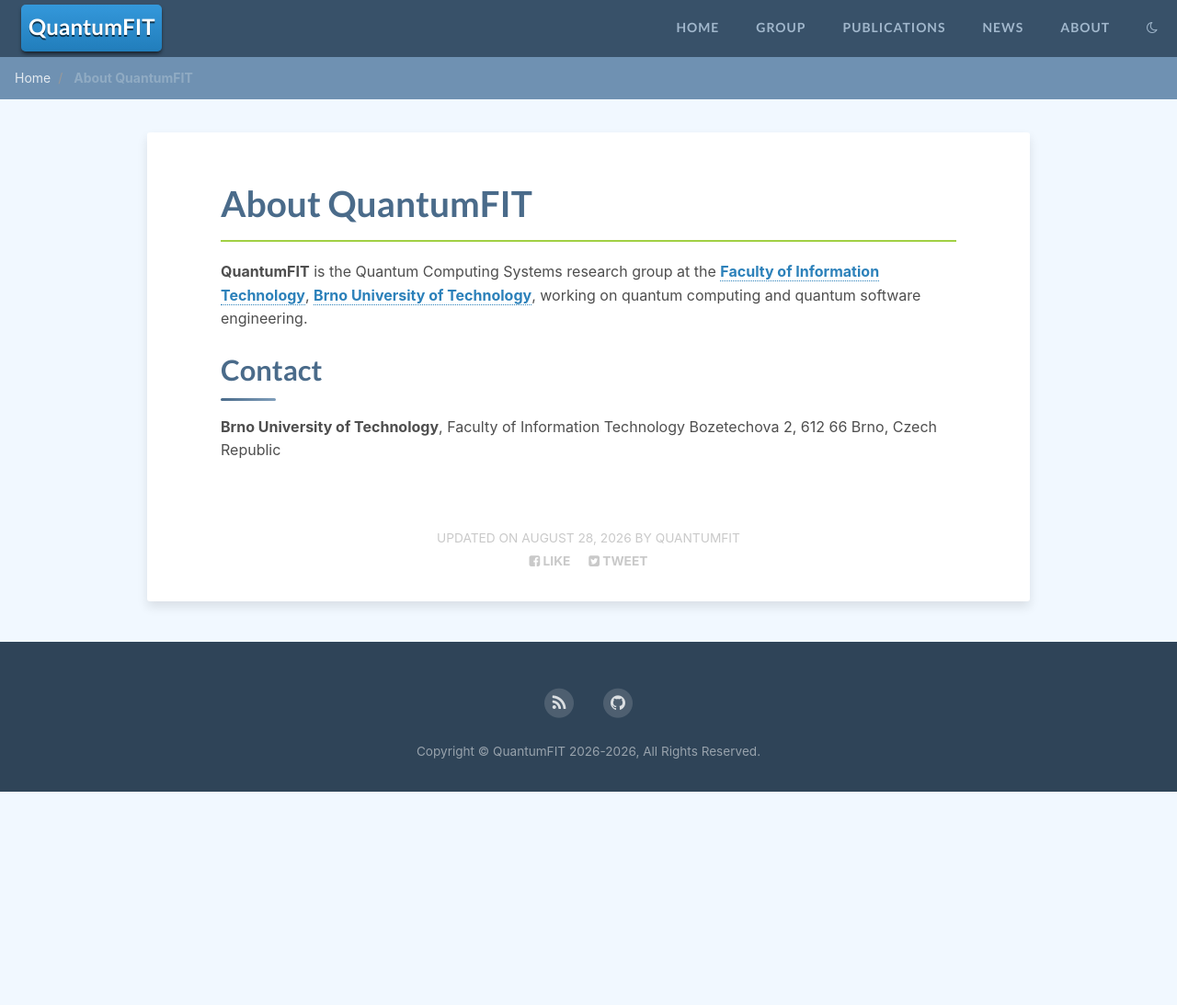
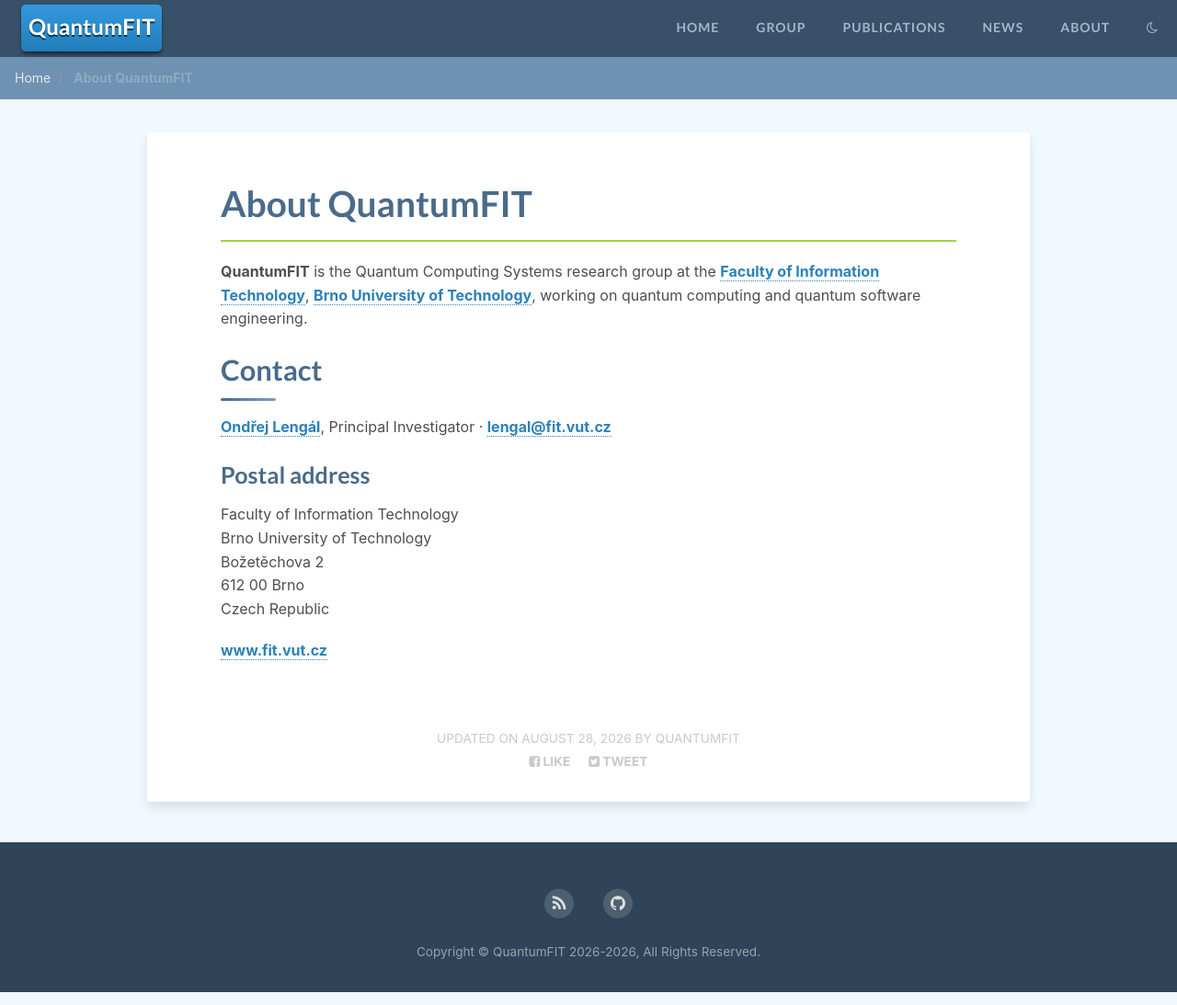
Before and after one commit to QuantumFIT/quantumfit.github.io, a Jekyll site: the page built from pages/about.md, in a window 1280 px wide and 1093 px high. Shown: the whole window at 92% size. Built offline with Jekyll 4.4.1, drawn with Linux system fonts in a browser that asks for light colours; nearby versions of some CDN libraries; library files that are not in the unit come from our copies.

Commit message:
About page: name a contact person and stack the postal address
_data/positions.yml is restructured into two blocks: `contact` (who to write
to) and `postal` (where to send physical mail). The postal block deliberately
carries no e-mail address.

pages/about.md renders the address as an <address> element with one line per
component, instead of the previous single loop that ran the department and the
street together into one paragraph with no separator. font-style is reset since
browsers italicise <address>.

Name, role, e-mail and the address come from
https://www.fit.vut.cz/person/lengal/ . The postal code is corrected: this file
said 612 66, FIT lists 612 00. Street name now carries its diacritics.

Co-Authored-By: Claude Opus 5 (1M context) <noreply@anthropic.com>

```diff
--- a/_data/positions.yml
+++ b/_data/positions.yml
@@ -1,14 +1,26 @@
-# Contact / affiliation details shown on the About page.
-- title: Brno University of Technology
-  roles:
-    - title: Research Group
-      dates:
-  department: Faculty of Information Technology
-  address: Bozetechova 2
-  location: 612 66 Brno, Czech Republic
-  phone:
-  mobile:
-  email:
-  profiles:
-    - lang: English
-      url: "https://www.fit.vut.cz/"
+# Contact details shown on the About page (pages/about.md).
+#
+# Two separate blocks on purpose:
+#   contact -- the person to write to
+#   postal  -- where to send physical mail. It deliberately carries NO email
+#              address; an e-mail address is not part of a postal address.
+#
+# Name, role, email and the address were taken from
+# https://www.fit.vut.cz/person/lengal/ . Note the postal code: this file
+# previously said 612 66, which is out of date -- FIT lists 612 00.
+
+contact:
+  name: "Ondřej Lengál"
+  role: "Principal Investigator"
+  email: "lengal@fit.vut.cz"
+  url: "https://ondrik.github.io/"
+
+postal:
+  # Rendered one per line, in this order.
+  lines:
+    - "Faculty of Information Technology"
+    - "Brno University of Technology"
+    - "Božetěchova 2"
+    - "612 00 Brno"
+    - "Czech Republic"
+  url: "https://www.fit.vut.cz/"
--- a/pages/about.md
+++ b/pages/about.md
@@ -14,8 +14,20 @@ breadcrumbs: true
 
 ## Contact
 
-{% for org in site.data.positions %}
-**{{ org.title }}**{% if org.department %}, {{ org.department }}{% endif %}
-{% if org.address %}{{ org.address }}{% endif %}{% if org.location %}, {{ org.location }}{% endif %}
-{% if org.email %}Email: [{{ org.email }}](mailto:{{ org.email }}){% endif %}
-{% endfor %}
+{% assign c = site.data.positions.contact %}
+{% if c.url %}[**{{ c.name }}**]({{ c.url }}){% else %}**{{ c.name }}**{% endif %}, {{ c.role }}
+&middot; [{{ c.email }}](mailto:{{ c.email }})
+
+### Postal address
+
+{% comment %}
+  Rendered as an <address> so each line stands on its own instead of running
+  together into a paragraph. font-style is reset because browsers italicise
+  <address> by default. No e-mail address here on purpose -- see
+  _data/positions.yml.
+{% endcomment %}
+<address style="font-style: normal; line-height: 1.6;">
+{% for line in site.data.positions.postal.lines %}{{ line }}{% unless forloop.last %}<br>{% endunless %}
+{% endfor %}</address>
+
+{% if site.data.positions.postal.url %}[{{ site.data.positions.postal.url | remove: "https://" | remove: "/" }}]({{ site.data.positions.postal.url }}){% endif %}
```
